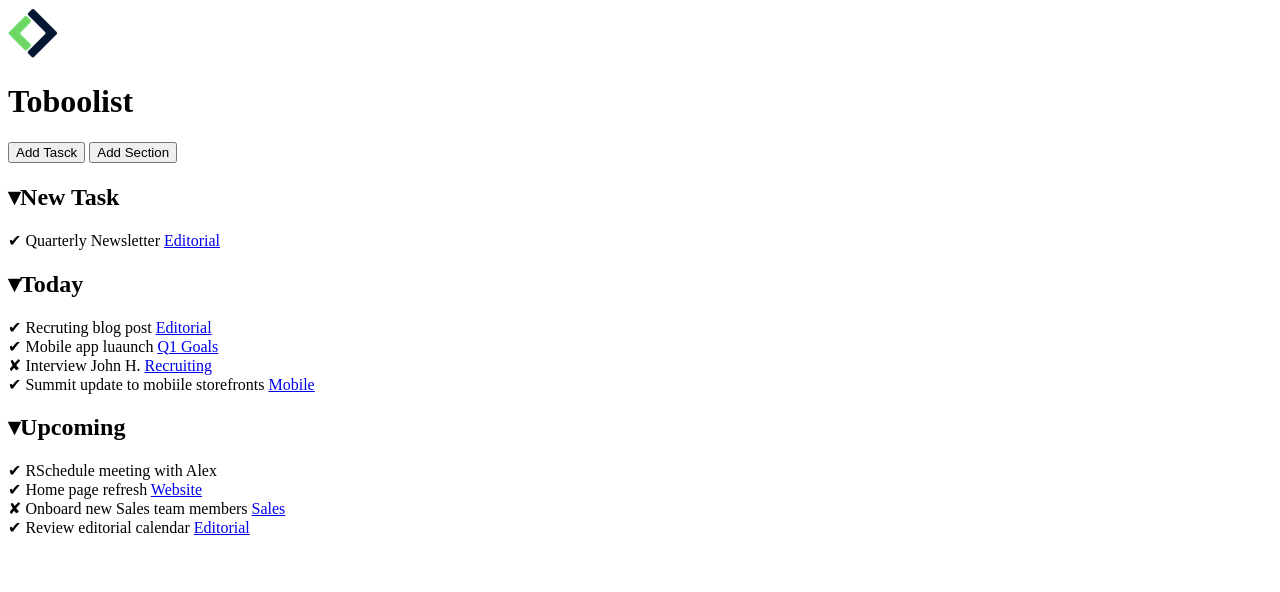
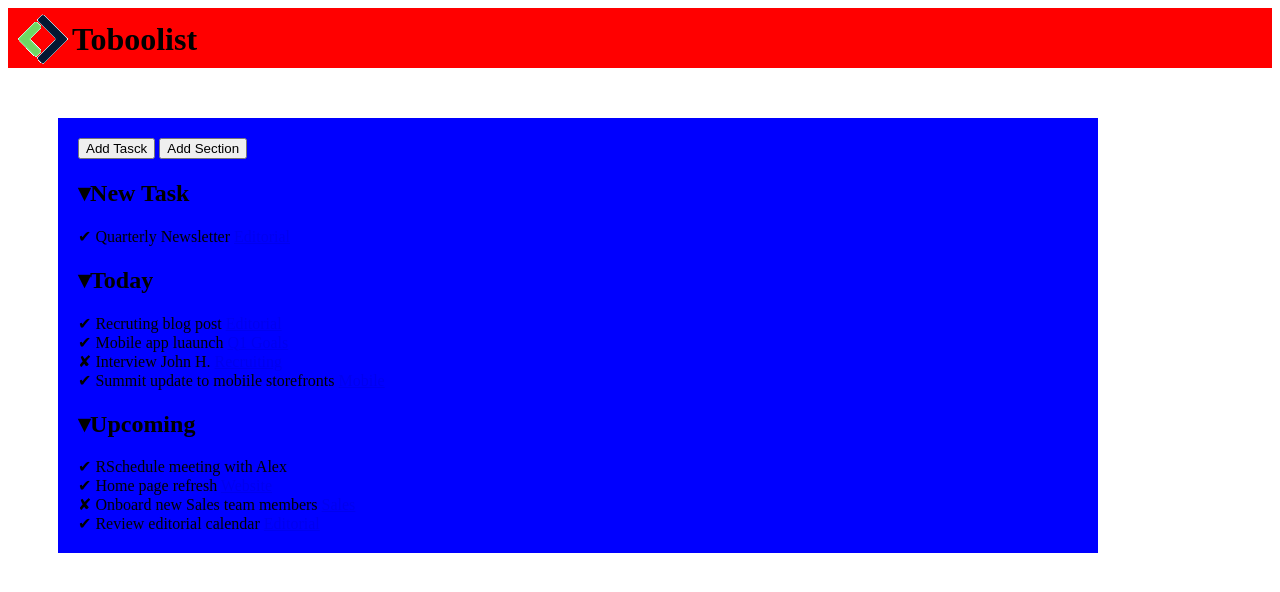
Before and after one commit to diruocco-aniellomarco/html-css-toboolist, a plain HTML site: page index.html in a window 1280 px wide. Drawn offline with Linux system fonts and the light colour scheme.

Commit message:
Add allineamento Logo

```diff
--- a/css/style.css
+++ b/css/style.css
@@ -0,0 +1,24 @@
+header {
+    height: 60px;
+    background-color: red;
+    line-height: 60px;
+
+}
+
+#logo {
+    padding-left: 10px;
+
+}
+
+#ti-logo, #logo {
+    display: inline-block;
+    line-height: 50%;
+    vertical-align: middle;
+}
+
+.container {
+    padding: 20px;
+    margin: 50px;
+    background-color: blue;
+    max-width: 1000px;
+}
--- a/index.html
+++ b/index.html
@@ -8,11 +8,11 @@
 </head>
 <body>
     <header>
-        <img src="img/Logo.png" alt="Logo">
-        <h1>Toboolist</h1>
+        <img id="logo" src="img/Logo.png" alt="Logo">
+        <h1 id="ti-logo">Toboolist</h1>
     </header>
 
-    <main>
+    <main class="container">
         <aside>
             <button> Add Tasck </button>
             <button> Add Section</button>
```
